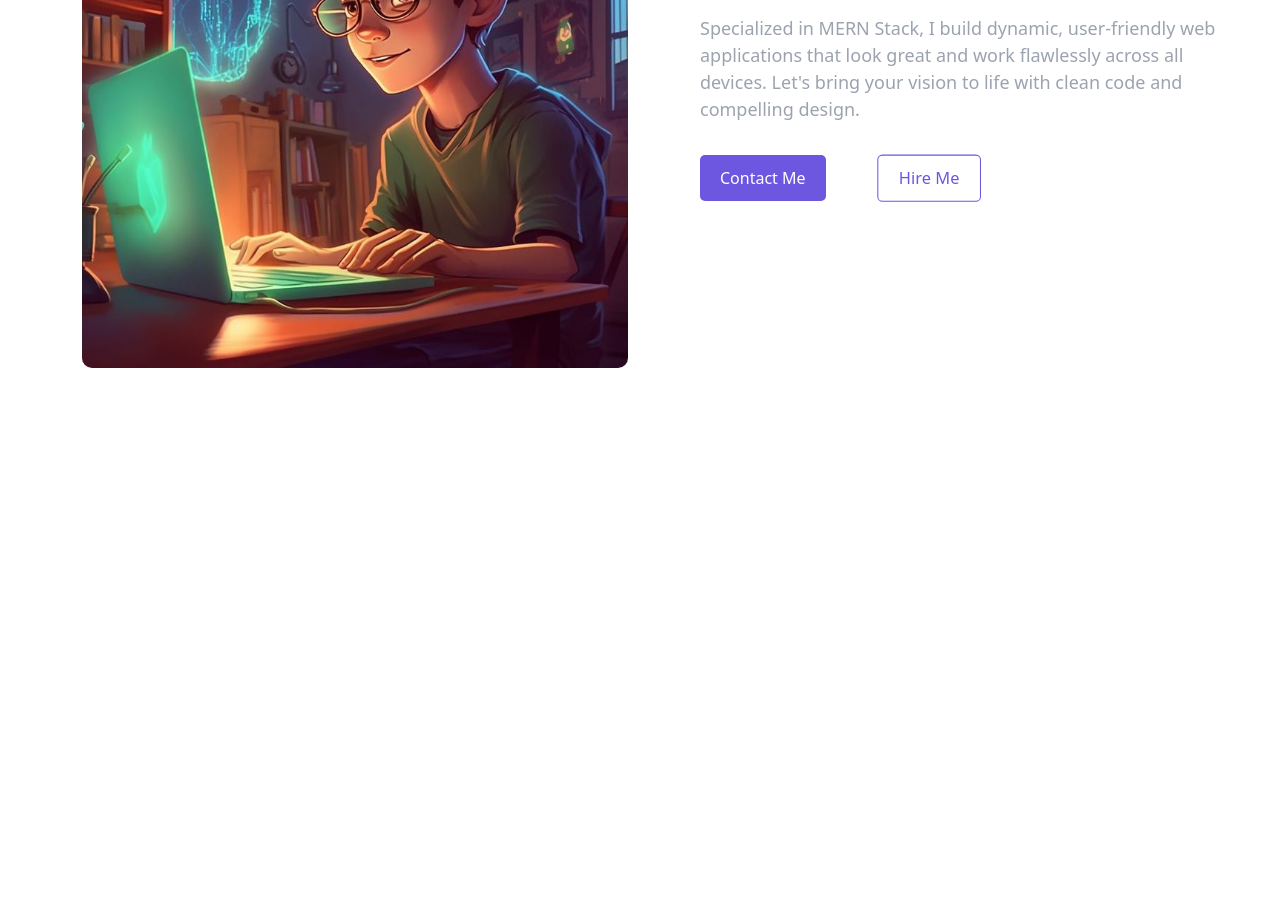
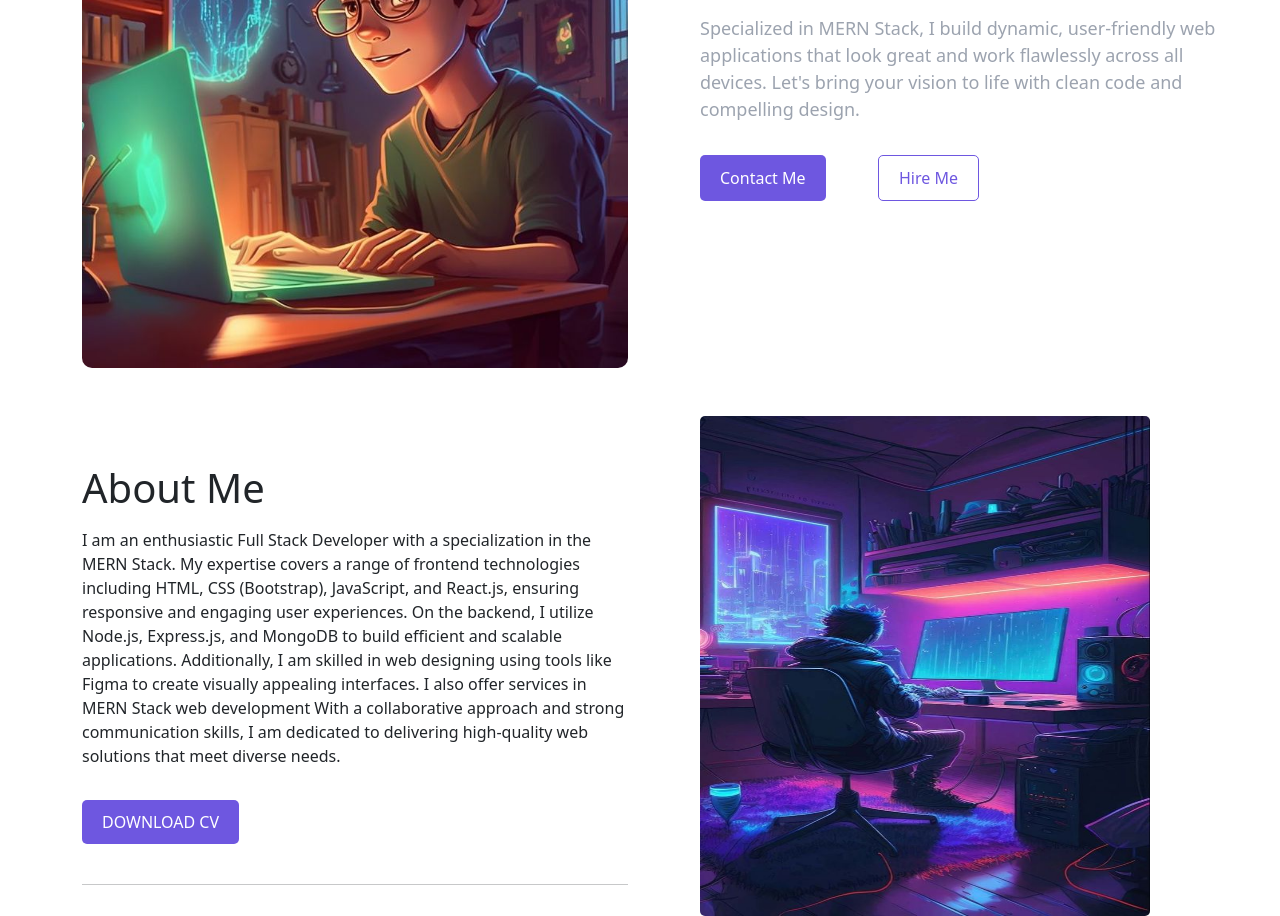
Before and after one commit to gokul-vsi/portfolio, a React (Vite) app: page / in a window 1280 px wide. Shown: the part 300-1216 px from the top of the page. Before the commit the page ends 800 px from the top, so only its background shows below. Built offline with nearby package versions, Linux system fonts and the light colour scheme.

Commit message:
add about

```diff
--- a/src/About.jsx
+++ b/src/About.jsx
@@ -1,7 +1,22 @@
 import React from 'react'
+import image2 from './images/portfolio-2.jpg'
 
 export const About = () => {
   return (
-    <div>About</div>
+    <div>
+      <div className="container mt-5 ">
+        <div className="row">
+          <div className="col-md-6 mt-5 ">
+            <h1>About Me</h1>
+            <p className=' mt-3 about-p'>I am an enthusiastic Full Stack Developer with a specialization in the MERN Stack. My expertise covers a range of frontend technologies including HTML, CSS (Bootstrap), JavaScript, and React.js, ensuring responsive and engaging user experiences. On the backend, I utilize Node.js, Express.js, and MongoDB to build efficient and scalable applications. Additionally, I am skilled in web designing using tools like Figma  to create visually appealing interfaces. I also offer services in MERN Stack web development  With a collaborative approach and strong communication skills, I am dedicated to delivering high-quality web solutions that meet diverse needs.</p>
+            <button className='home1-btn mt-3 mb-md-4 mb-2'>DOWNLOAD CV</button>
+            <hr />
+          </div>
+          <div className="col-md-6">
+           <img src={image2} alt="" className='img-fluid about-img ms-md-5 d-flex justify-content-center'  />
+          </div>
+        </div>
+      </div>
+    </div>
   )
 }
--- a/src/App.css
+++ b/src/App.css
@@ -49,3 +49,11 @@
     border-radius: 5px;
     padding: 10px 20px;
 }
+
+/* ==========================About============================ */
+
+.about-img{
+    width: 450px;
+    height: 500px;
+    border-radius: 5px;
+}
--- a/src/Header.jsx
+++ b/src/Header.jsx
@@ -4,7 +4,7 @@ import { Link } from 'react-router-dom'
 export const Header = () => {
   return (
     <div>
-      <nav class="navbar navbar-expand-lg bg-body-tertiary sticky-top">
+      <nav class="navbar  navbar-expand-lg bg-body-tertiary sticky-top">
   <div class="container">
     <a class="navbar-brand animate__animated animate__fadeInDown" href="#"><h2>Portfolio</h2></a>
     <button class="navbar-toggler" type="button" data-bs-toggle="collapse" data-bs-target="#navbarSupportedContent" aria-controls="navbarSupportedContent" aria-expanded="false" aria-label="Toggle navigation">
--- a/src/Home.jsx
+++ b/src/Home.jsx
@@ -1,6 +1,7 @@
 import React from 'react'
 import image1 from './images/portfolio-1.jpg'
 import { AutoType } from './AutoType'
+import { About } from './About'
 
 export const Home = () => {
   return (
@@ -16,11 +17,12 @@ export const Home = () => {
              <p className='ms-md-5 ms-lg-5 mt-3 home-p w-100'>Specialized in MERN Stack, I build dynamic, user-friendly web applications that look great and work flawlessly across all devices. Let's bring your vision to life with clean code and compelling design.</p>
              <div className='d-flex gap-1'>
              <button className='ms-md-5 ms-lg-5 mt-3  home1-btn'>Contact Me</button>
-             <div className='animate__animated animate__pulse animate__slow animate__infinite'><button className='ms-md-5 ms-lg-5 mt-3 home2-btn'>Hire Me</button></div>
+             <div className='animate__animated animate__pulse animate__fast animate__infinite'><button className='ms-md-5 ms-lg-5 mt-3 home2-btn'>Hire Me</button></div>
              </div>
           </div>
         </div>
       </div>
+      <About/>
     </div>
 
   )
```
Also changed, not shown: src/images/portfolio-2.jpg (added).
